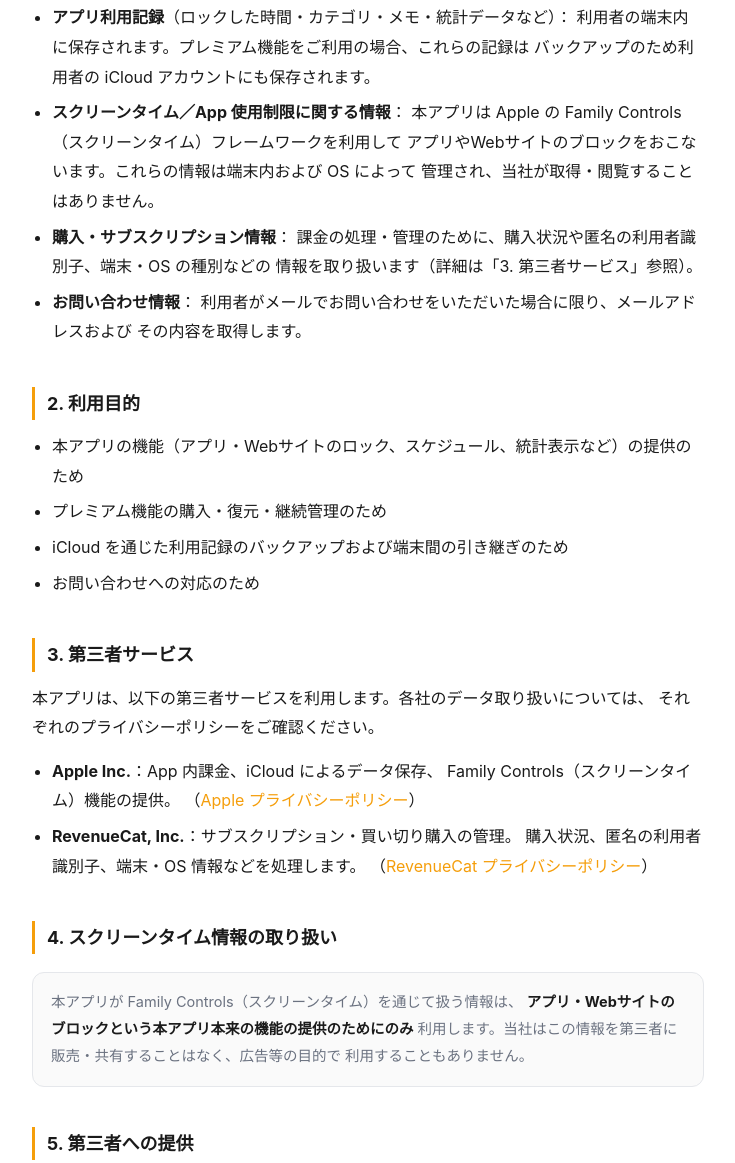
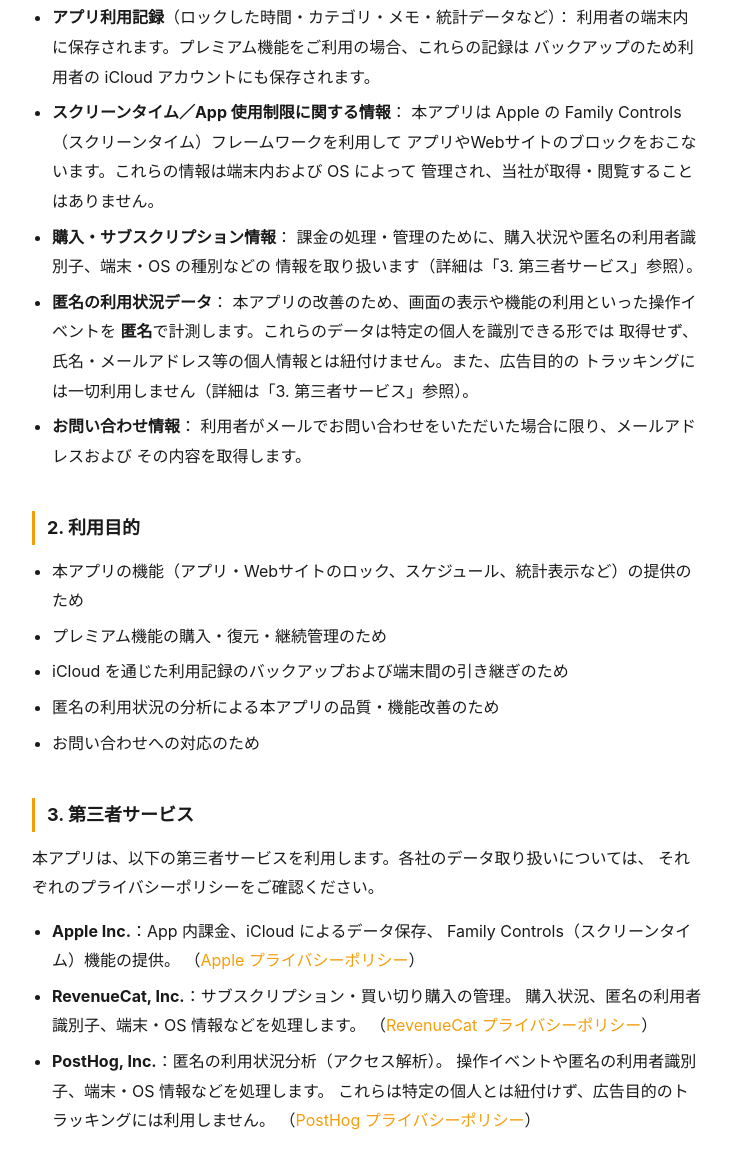
Before and after one commit to yamataniinfo-spec/dopalock-privacy, a plain HTML site: page index.html in a window 1280 px wide. Shown: the part 579-1742 px from the top of the page, without its empty margins (272-1007 px from the left). Drawn offline with Linux system fonts and the light colour scheme.

Commit message:
Add PostHog (anonymous usage analytics) to privacy policy

```diff
--- a/index.html
+++ b/index.html
@@ -92,7 +92,7 @@
   <header>
     <span class="badge">PRIVACY POLICY</span>
     <h1>プライバシーポリシー</h1>
-    <p class="meta">DopaLock（ドパロック）／ 最終更新日：2026年6月1日</p>
+    <p class="meta">DopaLock（ドパロック）／ 最終更新日：2026年6月2日</p>
   </header>
 
   <p class="lead">
@@ -127,6 +127,13 @@
       情報を取り扱います（詳細は「3. 第三者サービス」参照）。
     </li>
     <li>
+      <strong>匿名の利用状況データ</strong>：
+      本アプリの改善のため、画面の表示や機能の利用といった操作イベントを
+      <strong>匿名</strong>で計測します。これらのデータは特定の個人を識別できる形では
+      取得せず、氏名・メールアドレス等の個人情報とは紐付けません。また、広告目的の
+      トラッキングには一切利用しません（詳細は「3. 第三者サービス」参照）。
+    </li>
+    <li>
       <strong>お問い合わせ情報</strong>：
       利用者がメールでお問い合わせをいただいた場合に限り、メールアドレスおよび
       その内容を取得します。
@@ -138,6 +145,7 @@
     <li>本アプリの機能（アプリ・Webサイトのロック、スケジュール、統計表示など）の提供のため</li>
     <li>プレミアム機能の購入・復元・継続管理のため</li>
     <li>iCloud を通じた利用記録のバックアップおよび端末間の引き継ぎのため</li>
+    <li>匿名の利用状況の分析による本アプリの品質・機能改善のため</li>
     <li>お問い合わせへの対応のため</li>
   </ul>
 
@@ -154,6 +162,12 @@
       <strong>RevenueCat, Inc.</strong>：サブスクリプション・買い切り購入の管理。
       購入状況、匿名の利用者識別子、端末・OS 情報などを処理します。
       （<a href="https://www.revenuecat.com/privacy" target="_blank" rel="noopener">RevenueCat プライバシーポリシー</a>）
+    </li>
+    <li>
+      <strong>PostHog, Inc.</strong>：匿名の利用状況分析（アクセス解析）。
+      操作イベントや匿名の利用者識別子、端末・OS 情報などを処理します。
+      これらは特定の個人とは紐付けず、広告目的のトラッキングには利用しません。
+      （<a href="https://posthog.com/privacy" target="_blank" rel="noopener">PostHog プライバシーポリシー</a>）
     </li>
   </ul>
 
```
